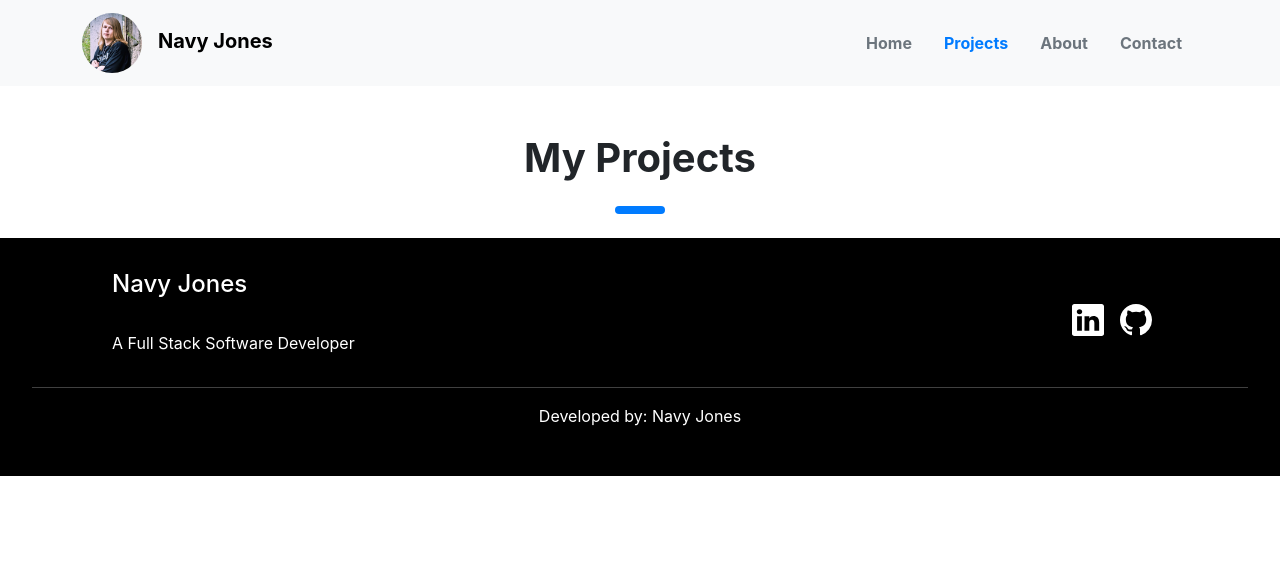
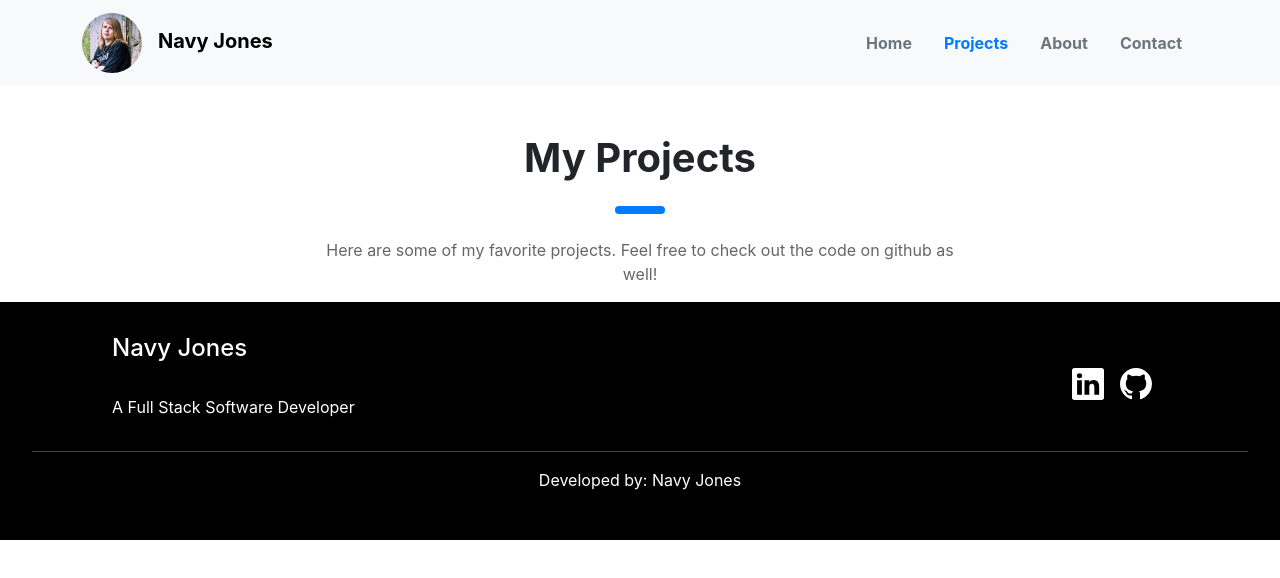
Before and after one commit to jonesna213/Portfolio, a React (Create React App) app: page /projects in a window 1280 px wide. Shown: the top 578 px of the page. Built offline with nearby package versions, Linux system fonts and the light colour scheme.

Commit message:
added text in projects file

```diff
--- a/src/pages/Projects.js
+++ b/src/pages/Projects.js
@@ -5,6 +5,7 @@ const ProjectsPage = () => {
         <div className={styles.container}>
             <h1 className="fw-bold text-center">My Projects</h1>
             <div className={`mx-auto my-4 ${styles.customHr}`}></div>
+            <p className={`text-center w-50 mx-auto ${styles.text}`}>Here are some of my favorite projects. Feel free to check out the code on github as well!</p>
         </div>
     );
 }
```
